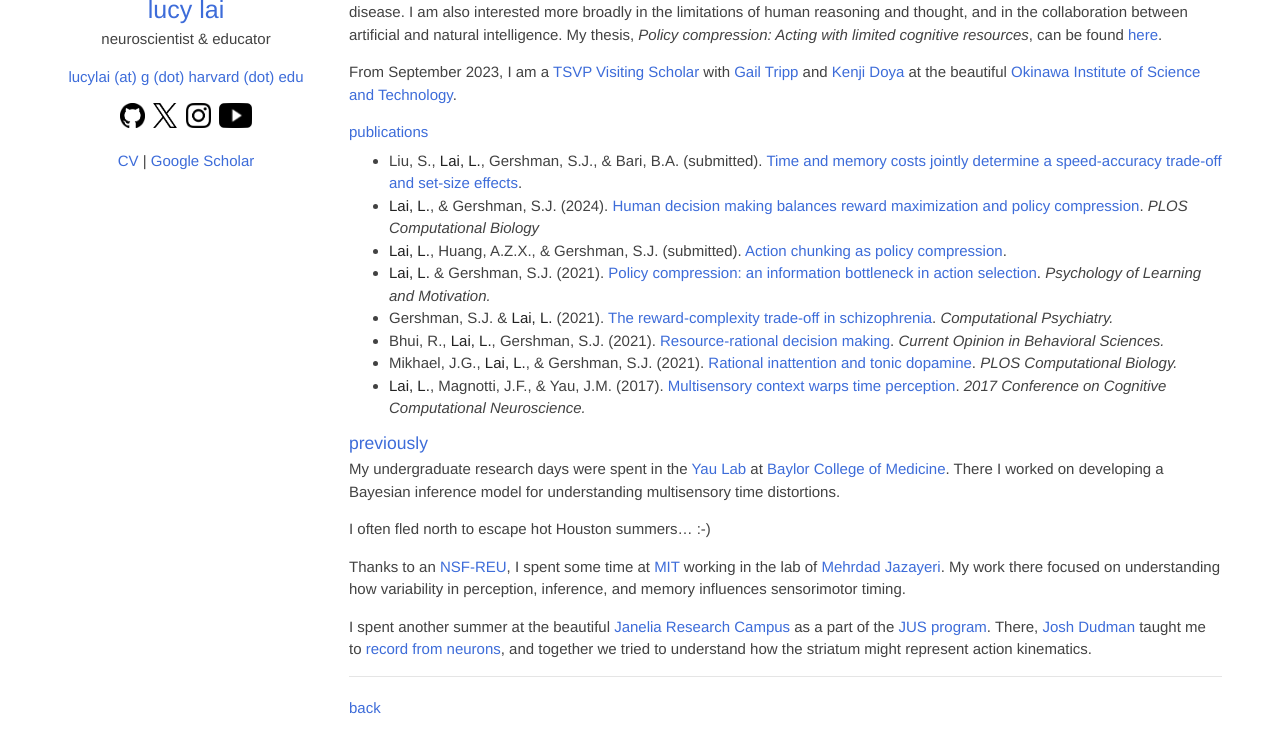
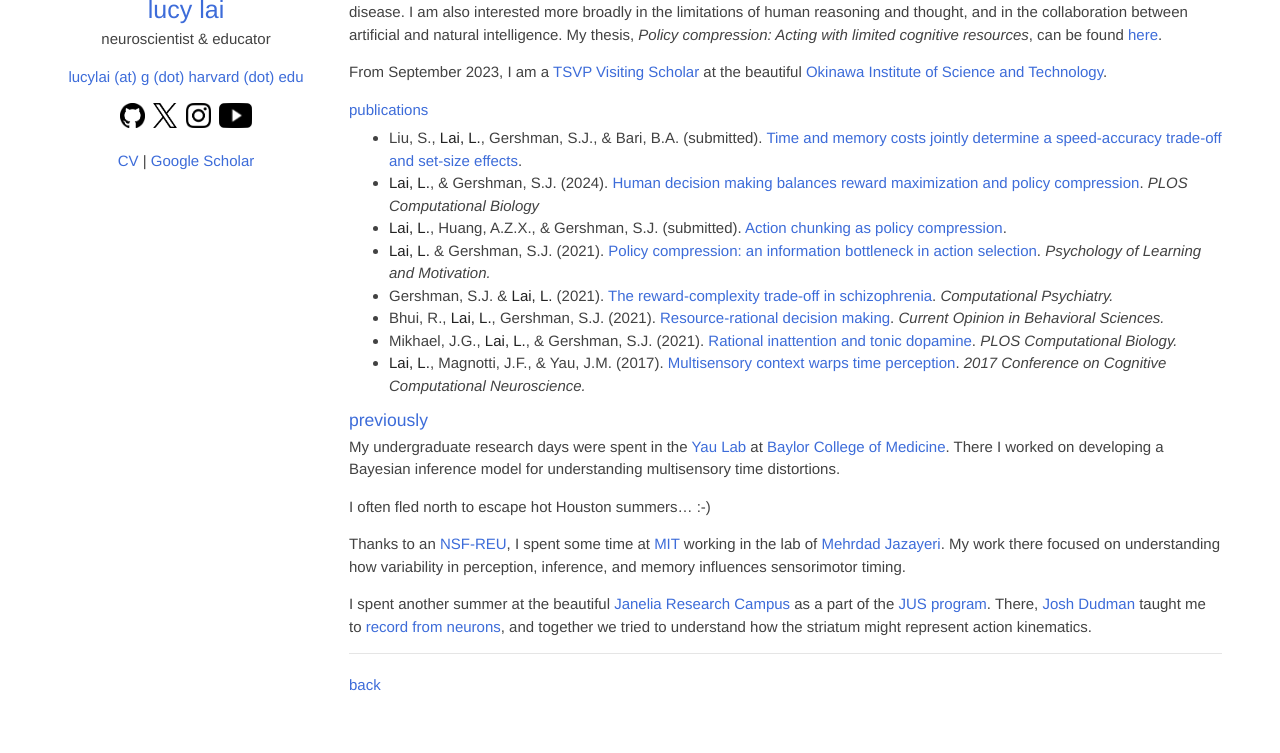
Before and after one commit to lucylai96/lucylai96.github.io, a Jekyll site: the page built from research.md, in a window 1280 px wide and 1039 px high, cut to the strip 255-1008 px from the top of the window. Built offline with Jekyll 4.4.1, drawn with Linux system fonts in a browser that asks for light colours; our own code applies the rules of GitHub Pages for plain Markdown files.

Commit message:
Update research.md

```diff
--- a/research.md
+++ b/research.md
@@ -7,17 +7,17 @@
 ### currently
 I completed my Ph.D. in the [Computational Cognitive Neuroscience Lab](http://gershmanlab.com/index.html){:target="_blank"} in May 2024, where I worked on computational theories of learning and decision making under cognitive resource constraints. I’m curious about how cognitive constraints can both benefit and limit our behavioral repertoire, and how the trade-off between reward and cognitive effort is compromised in psychiatric disease. I am also interested more broadly in the limitations of human reasoning and thought, and in the collaboration between artificial and natural intelligence. My thesis, _Policy compression: Acting with limited cognitive resources_, can be found <a href="https://dash.harvard.edu/handle/1/37378979" target="_blank">here</a>.
 
-From September 2023, I am a [TSVP Visiting Scholar](https://groups.oist.jp/tsvp){:target="_blank"} with [Gail Tripp](https://groups.oist.jp/hdnu){:target="_blank"} and [Kenji Doya](https://groups.oist.jp/ncu){:target="_blank"} at the beautiful [Okinawa Institute of Science and Technology](https://oist.jp){:target="_blank"}.
+From September 2023, I am a [TSVP Visiting Scholar](https://groups.oist.jp/tsvp){:target="_blank"} at the beautiful [Okinawa Institute of Science and Technology](https://oist.jp){:target="_blank"}.
 
 #### publications
-- Liu, S., **Lai, L.**, Gershman, S.J., & Bari, B.A. (submitted). [Time and memory costs jointly determine a speed-accuracy trade-off and set-size effects](https://osf.io/preprints/psyarxiv/fupvy){:target="_blank"}.
-- **Lai, L.**, & Gershman, S.J. (2024). [Human decision making balances reward maximization and policy compression](https://gershmanlab.com/pubs/LaiGershman24.pdf){:target="_blank"}. _PLOS Computational Biology_
+- Liu, S., **Lai, L.**, Gershman, S.J., & Bari, B.A. (submitted). [Time and memory costs jointly determine a speed-accuracy trade-off and set-size effects](https://psyarxiv.com/fupvy){:target="_blank"}.
+- **Lai, L.**, & Gershman, S.J. (2024). [Human decision making balances reward maximization and policy compression](./pubs/LaiGershman24.pdf){:target="_blank"}. _PLOS Computational Biology_
 - **Lai, L.**, Huang, A.Z.X., & Gershman, S.J. (submitted). [Action chunking as policy compression](https://psyarxiv.com/z8yrv){:target="_blank"}.
-- **Lai, L.** & Gershman, S.J. (2021). [Policy compression: an information bottleneck in action selection](./pubs/LaiGershman2021.pdf){:target="_blank"}. _Psychology of Learning and Motivation._
-- Gershman, S.J. & **Lai, L.** (2021). [The reward-complexity trade-off in schizophrenia](./pubs/GershmanLai2021.pdf){:target="_blank"}. _Computational Psychiatry._
-- Bhui, R., **Lai, L.**, Gershman, S.J. (2021). [Resource-rational decision making](./pubs/BhuiLaiGershman2021.pdf){:target="_blank"}. _Current Opinion in Behavioral Sciences._
-- Mikhael, J.G., **Lai, L.**, & Gershman, S.J. (2021). [Rational inattention and tonic dopamine](./pubs/MikhaelLaiGershman2021.pdf){:target="_blank"}. _PLOS Computational Biology._
-- **Lai, L.**, Magnotti, J.F., & Yau, J.M. (2017). [Multisensory context warps time perception](./pubs/LaiMagnottiYau2017.pdf){:target="_blank"}. _2017 Conference on Cognitive Computational Neuroscience._
+- **Lai, L.** & Gershman, S.J. (2021). [Policy compression: an information bottleneck in action selection](./pubs/LaiGershman21.pdf){:target="_blank"}. _Psychology of Learning and Motivation._
+- Gershman, S.J. & **Lai, L.** (2021). [The reward-complexity trade-off in schizophrenia](./pubs/GershmanLai21.pdf){:target="_blank"}. _Computational Psychiatry._
+- Bhui, R., **Lai, L.**, Gershman, S.J. (2021). [Resource-rational decision making](./pubs/BhuiLaiGershman21.pdf){:target="_blank"}. _Current Opinion in Behavioral Sciences._
+- Mikhael, J.G., **Lai, L.**, & Gershman, S.J. (2021). [Rational inattention and tonic dopamine](./pubs/MikhaelLaiGershman21.pdf){:target="_blank"}. _PLOS Computational Biology._
+- **Lai, L.**, Magnotti, J.F., & Yau, J.M. (2017). [Multisensory context warps time perception](./pubs/LaiMagnottiYau17.pdf){:target="_blank"}. _2017 Conference on Cognitive Computational Neuroscience._
 
 ### previously
 My undergraduate research days were spent in the [Yau Lab](http://yaulab.com/){:target="_blank"} at [Baylor College of Medicine](http://www.bcm.edu/){:target="_blank"}. There I worked on developing a Bayesian inference model for understanding multisensory time distortions.
```
